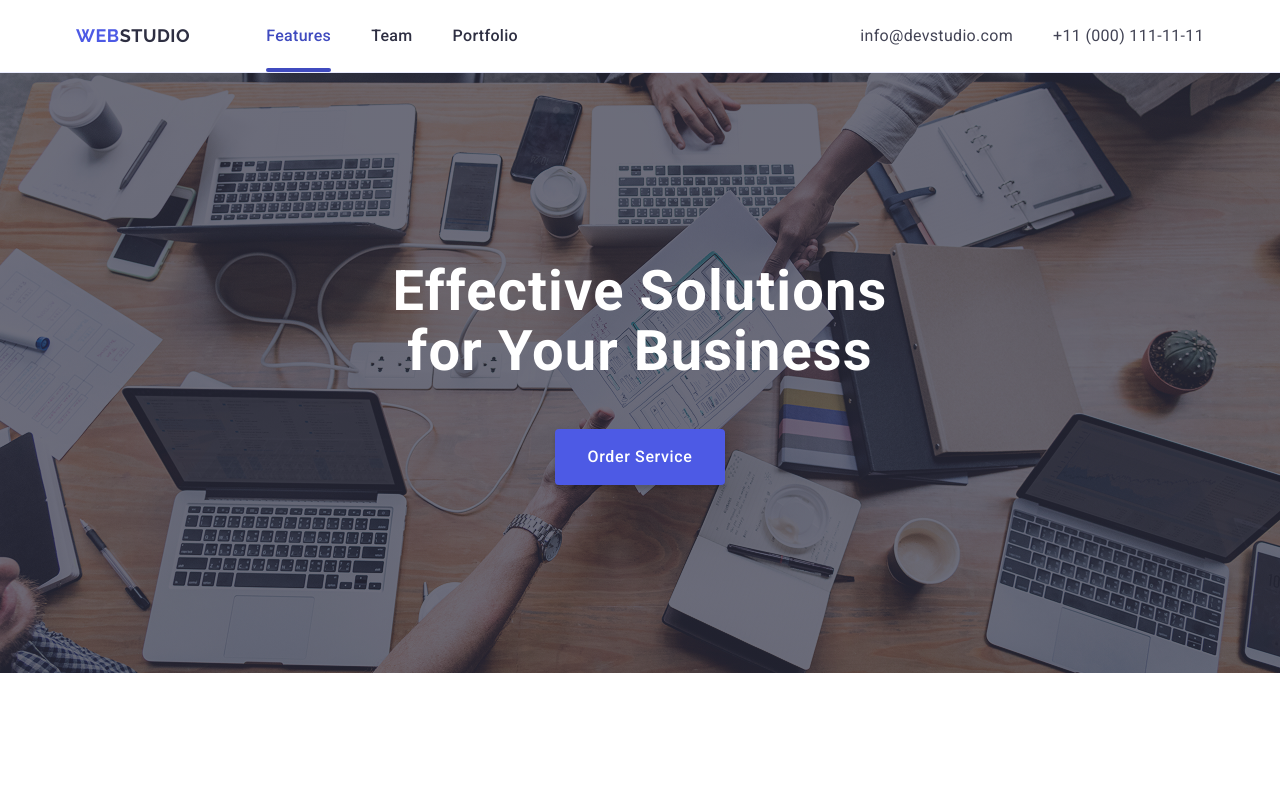
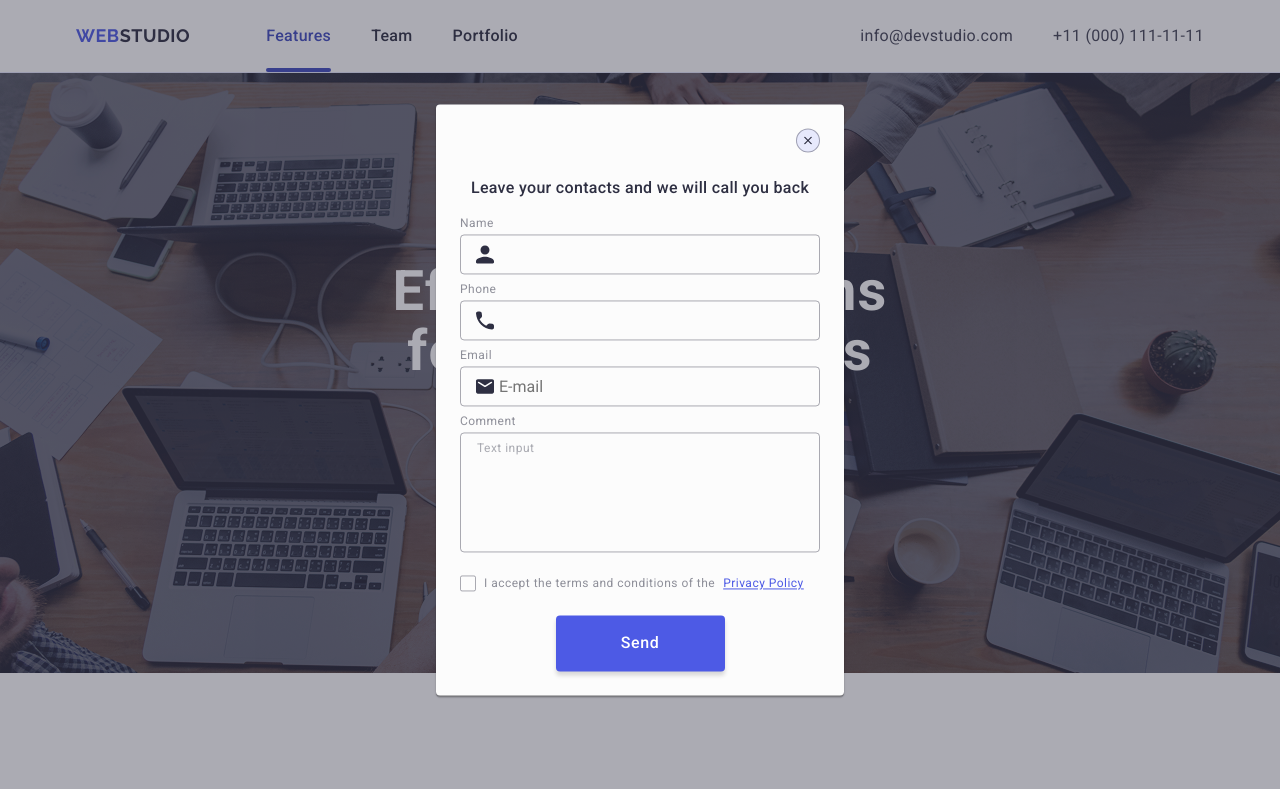
Before and after one commit to AnastazjaSemenowa/goit-markup-hw-05, a plain HTML site: page index.html in a window 1280 px wide. Shown: the top 789 px of the page. Drawn offline with nearby package versions, Linux system fonts and the light colour scheme.

Commit message:
Fix modal backdrop visibility and transitions

```diff
--- a/css/modal.css
+++ b/css/modal.css
@@ -2,29 +2,24 @@
   position: fixed;
   top: 0;
   left: 0;
-
   width: 100%;
   height: 100%;
+  background-color: rgba(46, 47, 66, 0.4);
+  opacity: 0;
+  visibility: hidden;
+  pointer-events: none;
+  transition: opacity 250ms cubic-bezier(0.4, 0, 0.2, 1),
+    visibility 250ms cubic-bezier(0.4, 0, 0.2, 1);
+}
 
-  background-color: rgba(46, 47, 66, 0.4);
 
-opacity: 0;
-visibility: hidden;
-pointer-events: none;
-
-transition: 300ms ease-out;
-transition-property: opacity, visibility;
-
-}
 .is-open {
 }
 
 .backdrop.is-open {
-
+  opacity: 1;
   visibility: visible;
-  pointer-events: initial;
-
-  transition-delay: 0ms;
+  pointer-events: auto;
 }
 
 .modal {
```
